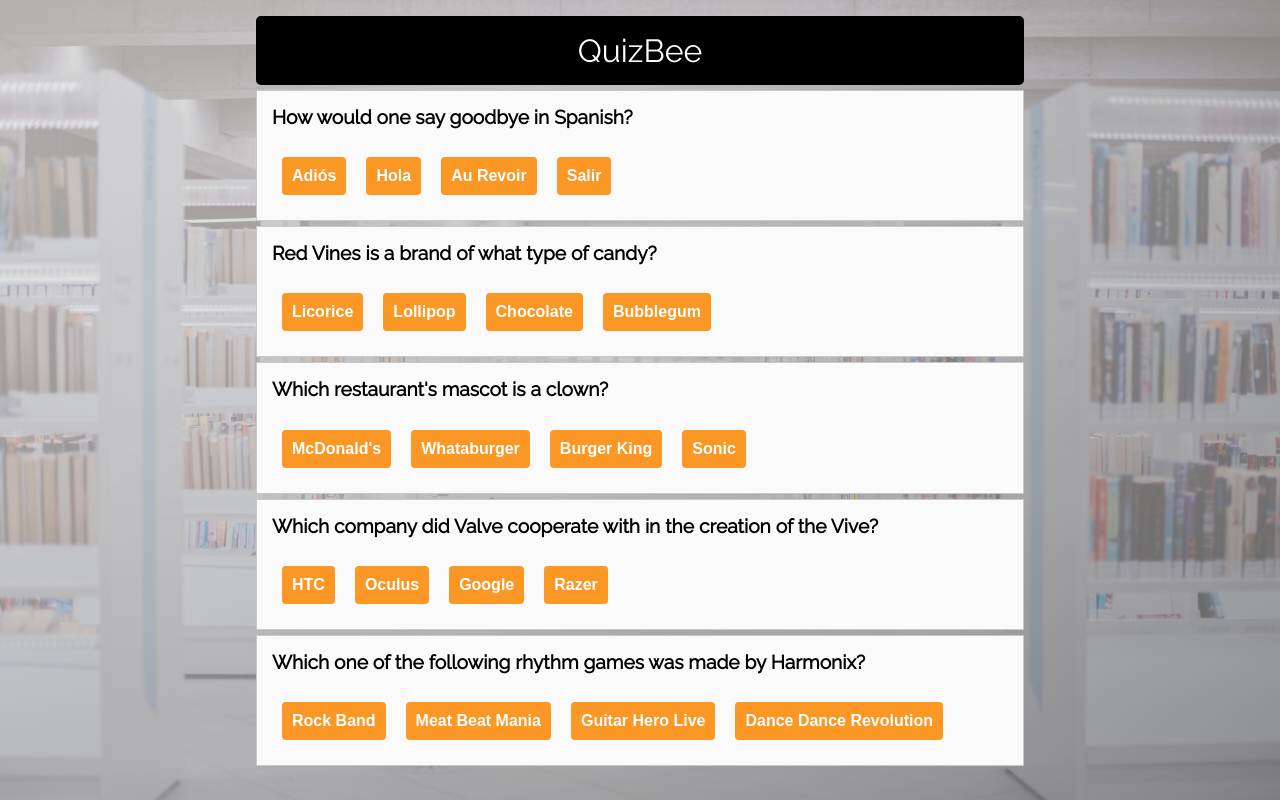
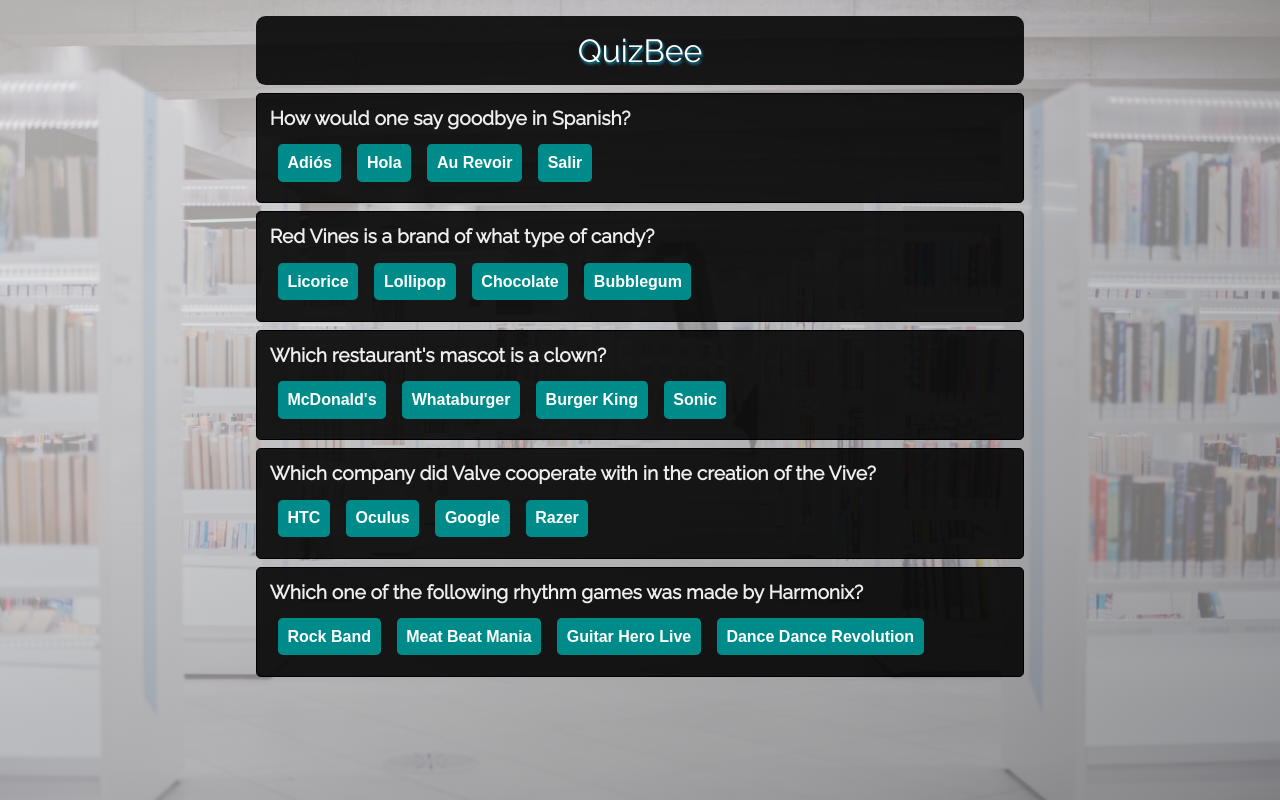
Before and after one commit to Meldy2503/quiz-app, a React (Create React App) app: page / in a window 1280 px wide. Built offline with nearby package versions, Linux system fonts and the light colour scheme.

Commit message:
add button style

```diff
--- a/src/assets/style.css
+++ b/src/assets/style.css
@@ -30,41 +30,44 @@
 
 .title {
   position: relative;
-  background-color: rgba(0, 0, 0, 1);
-  color: rgb(255, 255, 255);
+  background-color: #000000e1;
+  color: #fff;
+  text-shadow: 1px 2px 3px #1196b8;
   padding: .5em;
   font-size: 2rem;
-  border-radius: 5px;
+  border-radius: .3em;
   text-align: center;
 }
 
 .question {
   font-size: 1.2rem;
   font-weight: bold;
-  margin-bottom: 1em;
+  margin-bottom: .4em;
+  color: #eee;
 }
 
 .questionBox {
   position: relative;
-  border: 1px solid rgba(0, 0, 0, 0.2);
-  margin-top: 5px;
-  padding: 15px;
+  border: 1px solid #000;
+  margin-top: .5em;
+  padding: .8em;
   box-sizing: border-box;
-  background-color: rgb(250, 250, 250);
+  background-color: #000000e1;
+  border-radius: .3em;
 }
 
 .answerBtn {
   position: relative;
-  padding: 10px;
-  background-color: rgb(250, 151, 37);
+  padding: .6em;
+  background-color: #008b8b;
   display: inline-block;
-  margin: 10px;
+  margin: .5em;
   outline: none;
   border: none;
   font-size: 1em;
-  color: rgb(255, 255, 255);
+  color: #ffffff;
   font-weight: bold;
-  border-radius: 4px;
+  border-radius: .3em;
   cursor: pointer;
 }
 
```
